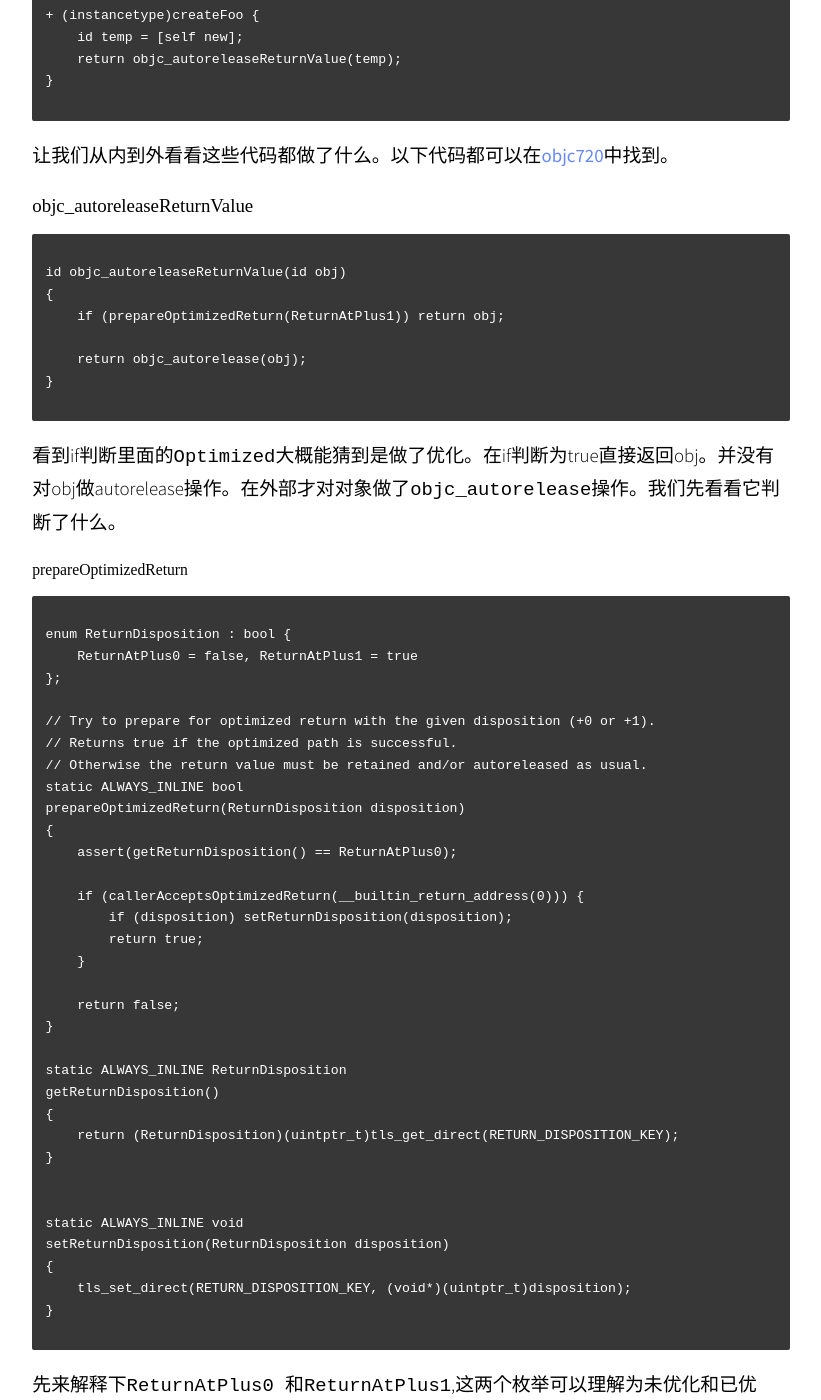
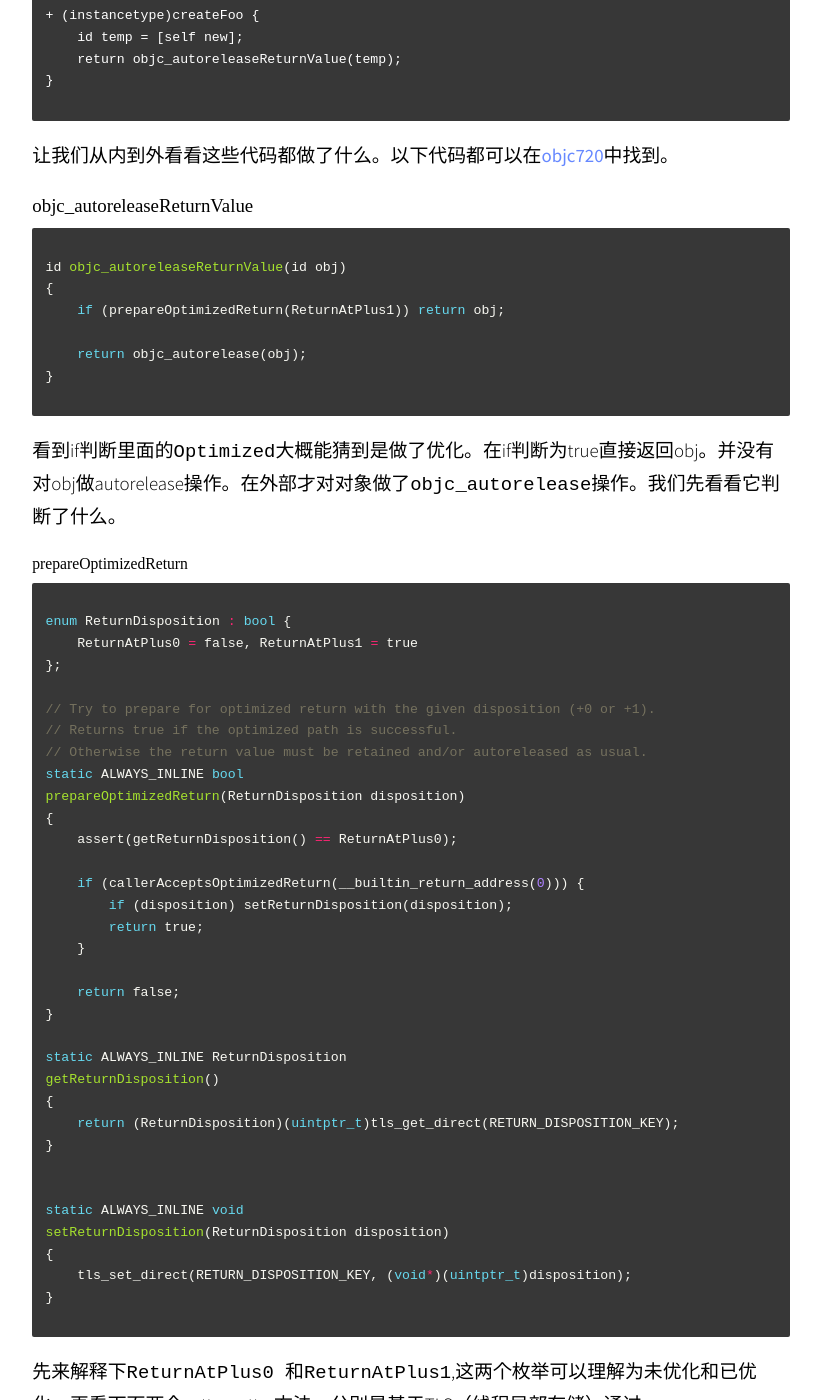
Before and after one commit to Khala-wan/Khala-wan.github.io, a Jekyll site: the page built from _posts/2018-08-13-ARC为Autorelease对象的优化.md, in a window 1280 px wide and 1400 px high, scrolled down 4686 px. Shown: the whole window, without its empty margins (229-1050 px from the left). Built offline with Jekyll 4.4.1, drawn with Linux system fonts in a browser that asks for light colours; some web fonts are replaced; comment, search, counter and statistics services are not loaded.

Commit message:
update code

````diff
--- a/_posts/2018-08-13-ARC为Autorelease对象的优化.md
+++ b/_posts/2018-08-13-ARC为Autorelease对象的优化.md
@@ -13,7 +13,7 @@ categories: ARCSorceProb
 
 我们先看一个例子：
 
-```Objective-C
+```objective-C
 
 NSDictionary* dic = [NSDictionary dictionary];
 //MRC
@@ -33,7 +33,7 @@ NSDictionary的`dictionary`方法是一个`convenience`构造方法。它在类
 ### 事前准备
 我们先创建`Foo`这个类，通过它我们将模拟四种（有无外部引用、是否是属性）情况下的autorelease对象，并通过源码追踪它的行为。
 
-```Objective-C
+```objective-C
 
 @interface Foo : NSObject
 
@@ -56,7 +56,7 @@ int main(int argc, char * argv[]) {
 
 
 ### 无引用非属性
-```Objective-C
+```objective-C
 
 - (void)testFoo {
     [Foo createFoo];
@@ -171,7 +171,7 @@ Ltmp1:
 
 将重要的代码简化之后，之前的被编译器优化为：
 
-```Objective-C
+```objective-C
 
 - (void)testFoo {
     objc_unsafeClaimAutoreleasedReturnValue([Foo createFoo]);
@@ -188,7 +188,7 @@ Ltmp1:
 
 #### objc_autoreleaseReturnValue
 
-```C++
+```c++
 
 id objc_autoreleaseReturnValue(id obj)
 {
@@ -202,7 +202,7 @@ id objc_autoreleaseReturnValue(id obj)
 
 ##### prepareOptimizedReturn
 
-```C++
+```c++
 
 enum ReturnDisposition : bool {
     ReturnAtPlus0 = false, ReturnAtPlus1 = true
@@ -328,7 +328,7 @@ acceptOptimizedReturn()
 
 ### 有外部引用非属性
 
-```Objective-C
+```objective-C
 
 - (void)testFoo {
     Foo * myfoo = [Foo createFoo];
@@ -338,7 +338,7 @@ acceptOptimizedReturn()
 
 同样，通过Xcode查看汇编代码，简化后得出：
 
-```Objective-C
+```objective-C
 
 + (instancetype)createFoo  {
     id temp = [self  new];
@@ -391,7 +391,7 @@ objc_storeStrong(id *location, id obj)
 
 ### 有外部引用且为属性
 
-```Objective-C
+```objective-C
 
 - (void)testFoo {
     Foo * myfoo = [Foo createFoo];
@@ -415,7 +415,7 @@ objc_storeStrong(id *location, id obj)
 ### 无外部引用且为属性
 
 
-```Objective-C
+```objective-C
 
 - (void)testFoo {
     self.myfoo = [Foo createFoo];
````
